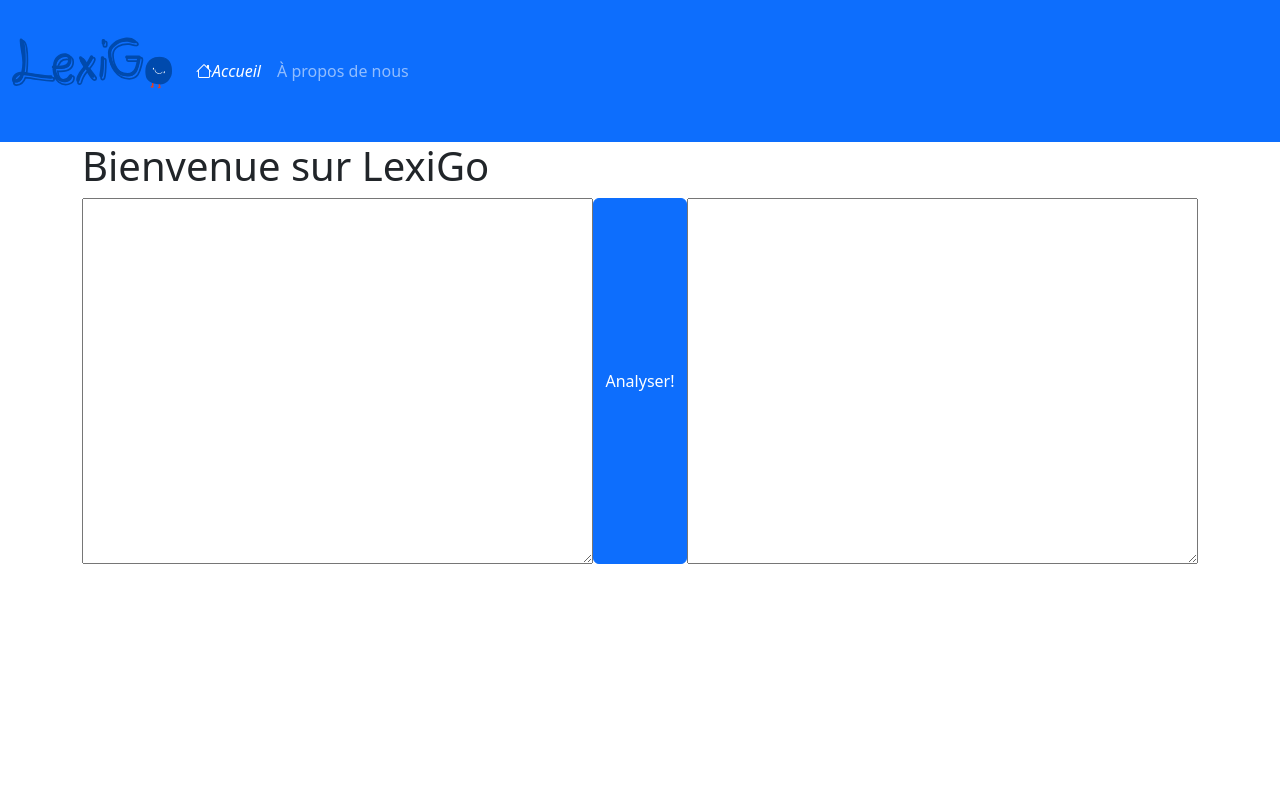
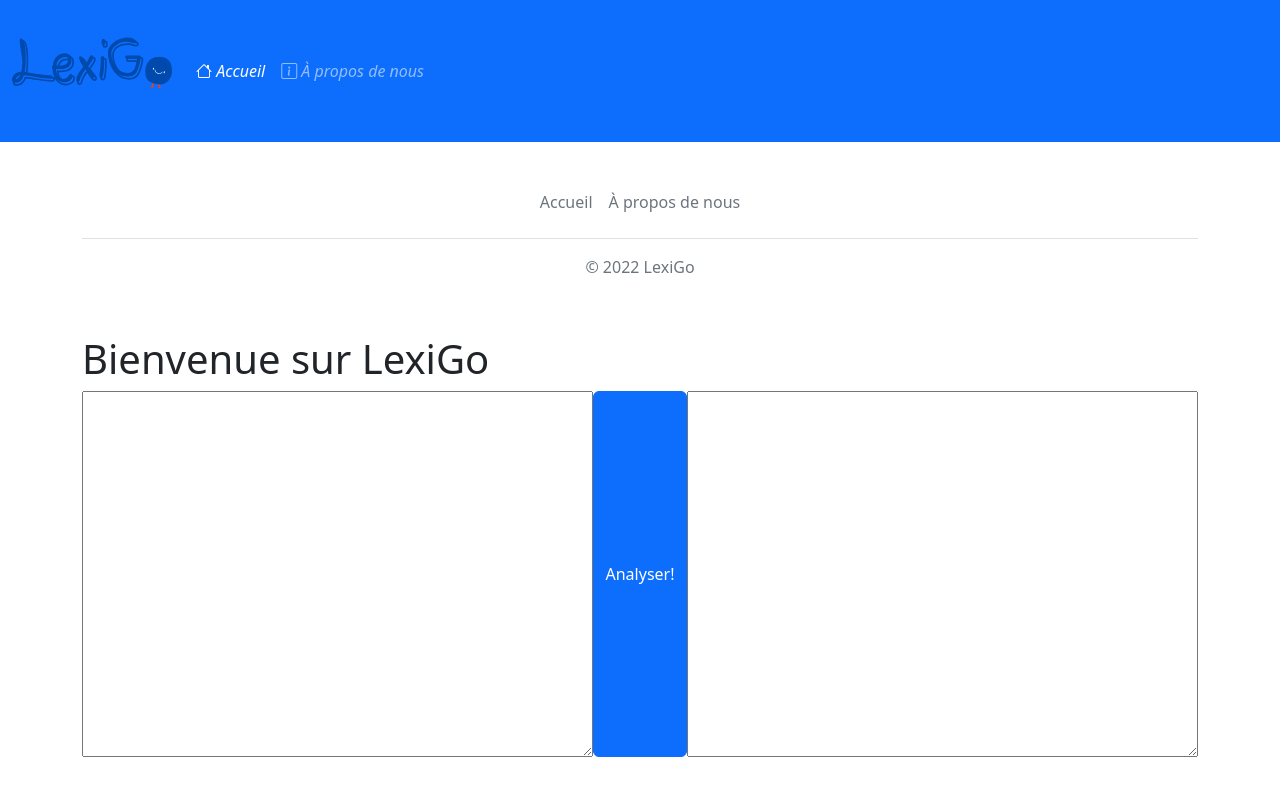
Before and after one commit to SymGo/lexi_go, a Django app: page / in a window 1280 px wide. Run offline with Django 4.2, Linux system fonts and the light colour scheme; some libraries are stand-ins or nearby versions.

Commit message:
footer test

```diff
--- a/templates/base.html
+++ b/templates/base.html
@@ -28,17 +28,27 @@
             <div class="collapse navbar-collapse" id="navbarColor01">
                 <ul class="navbar-nav me-auto">
                     <li class="nav-item">
-                        <a class="nav-link active" href="/"><i class="bi bi-house">Accueil</i>
+                        <a class="nav-link active" href="/"><i class="bi bi-house"> Accueil</i>
                             <span class="visually-hidden">(current)</span>
                         </a>
                     </li>
                     <li class="nav-item">
-                        <a class="nav-link" href="/about/">À propos de nous</a>
+                        <a class="nav-link" href="/about/"><i class="bi bi-info-square"> À propos de nous</i></a>
                     </li>
                 </ul>
             </div>
         </div>
     </nav>
+
+    <div class="container">
+        <footer class="py-3 my-4">
+            <ul class="nav justify-content-center border-bottom pb-3 mb-3">
+                <li class="nav-item"><a href="#" class="nav-link px-2 text-muted">Accueil</a></li>
+                <li class="nav-item"><a href="#" class="nav-link px-2 text-muted">À propos de nous</a></li>
+            </ul>
+            <p class="text-center text-muted">&copy; 2022 LexiGo</p>
+        </footer>
+    </div>
 
     <div class="container">
         {% block content %}{% endblock %}
```
